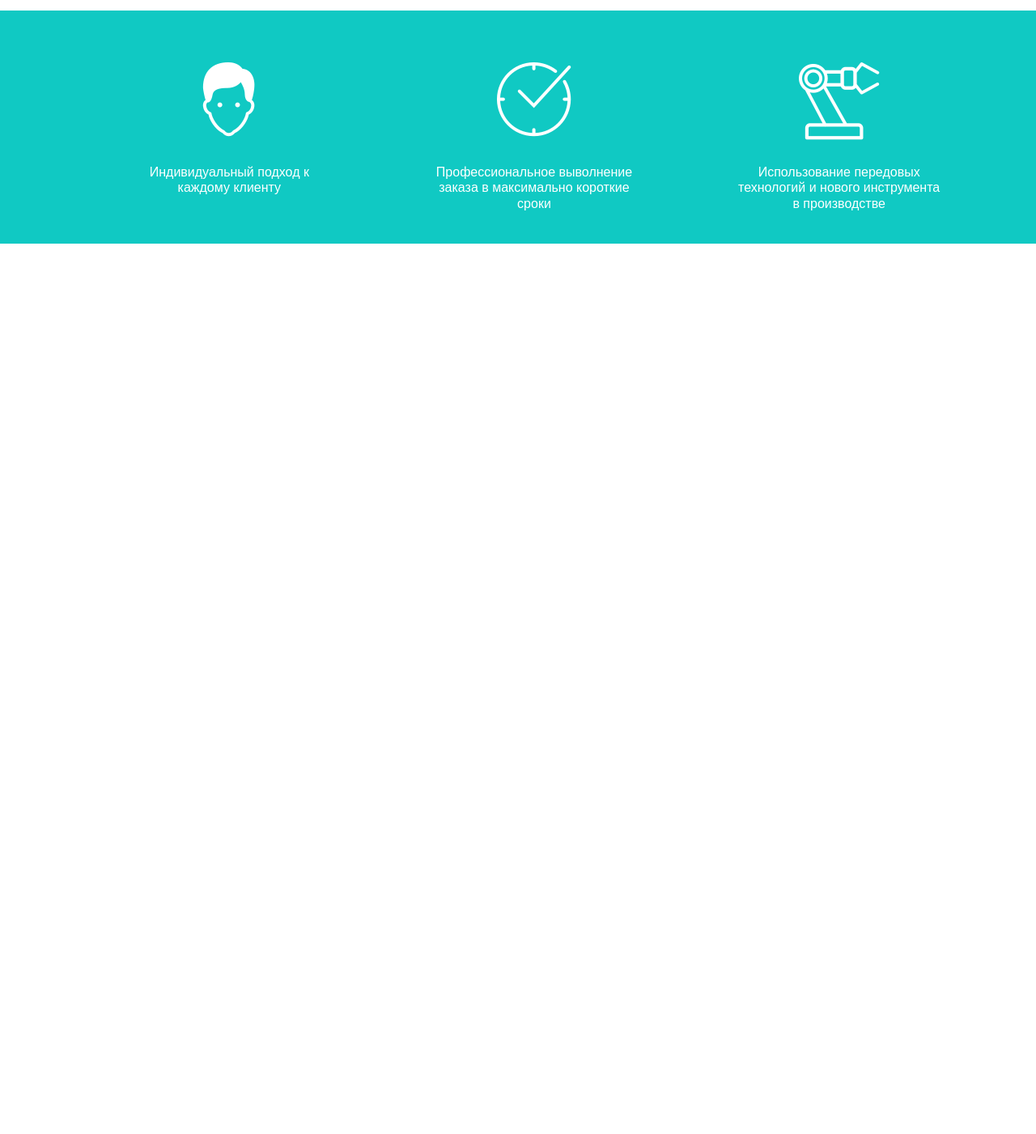
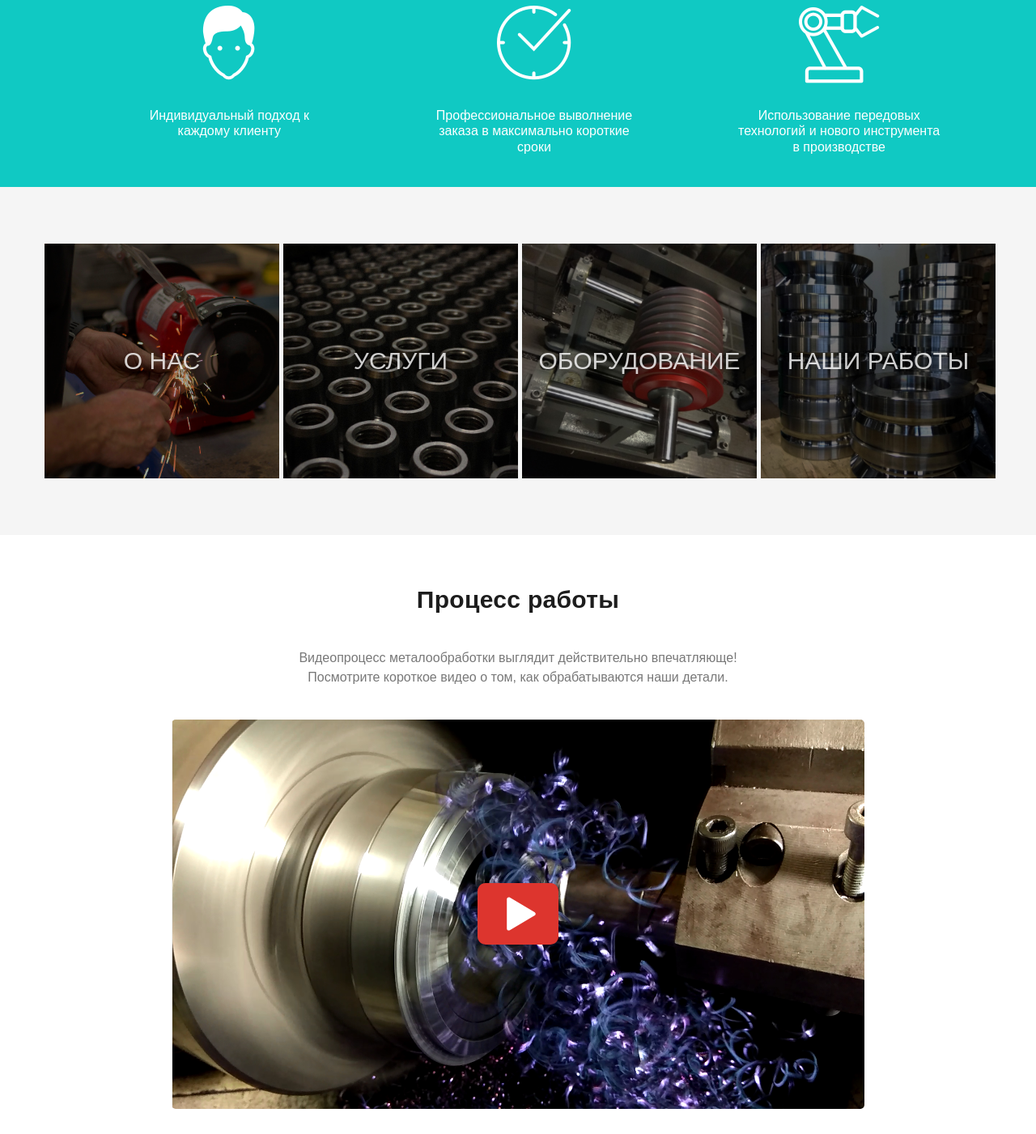
Before and after one commit to nastyarisa/stal_teh, a website: page pug/index.pug in a window 1280 px wide. Shown: the part 939-2340 px from the top of the page at 81% size. Before the commit the page ends 1240 px from the top, so only its background shows below. Drawn offline with nearby package versions, Linux system fonts and the light colour scheme; files that its build step writes are made by us from their sources; files whose address does not match are found by name; a web font is replaced by a local one.

Commit message:
sections and process-work

```diff
--- a/less/blocks/about.less
+++ b/less/blocks/about.less
@@ -1,11 +1,11 @@
 .about {
   padding-top: 50px;
-  padding-bottom: 110px;
+  padding-bottom: 90px;
 
 }
 
 .about__block {
-  max-width: 700px;
+  max-width: 1000px;
   margin-left: auto;
   margin-right: auto;
   display: flex;
@@ -14,6 +14,8 @@
 }
 
 .about__title {
+  margin: 0;
+  margin-bottom: 30px;
   font-size: 30px;
   line-height: 60px;
   text-transform: capitalize;
--- a/less/blocks/header.less
+++ b/less/blocks/header.less
@@ -1,6 +1,6 @@
 .header {
-  padding-top: 40px;
-  padding-bottom: 40px;
+  padding-top: 30px;
+  padding-bottom: 30px;
   background-color: @lightgray;
 }
 
--- /dev/null
+++ b/less/blocks/process.less
@@ -0,0 +1,59 @@
+.process {
+  padding-top: 50px;
+  padding-bottom: 90px;
+}
+
+.process__block {
+  max-width: 800px;
+  margin-left: auto;
+  margin-right: auto;
+  display: flex;
+  flex-direction: column;
+  align-items: center;
+}
+
+.process__title {
+  margin: 0;
+  margin-bottom: 30px;
+  font-size: 30px;
+  line-height: 60px;
+  letter-spacing: 0.01em;
+}
+
+.process__description {
+  font-size: 16px;
+  line-height: 24px;
+  text-align: center;
+  color: @gray;
+  font-weight: 500;
+  margin: 0;
+  margin-bottom: 40px;
+}
+
+.process__video-wrapper {
+  display: block;
+  position: relative;
+  width: 856px;
+  height: 481px;
+  z-index: 1;
+
+  &::after {
+    content: "";
+    position: absolute;
+    top: 50%;
+    left: 50%;
+    transform: translate(-50%,-50%);
+    display: block;
+    width: 150px;
+    height: 100px;
+    background-image: url('../img/play-icon.svg');
+    background-repeat: no-repeat;
+    background-size: contain;
+    background-position: center center;
+    z-index: 1000;
+  }
+}
+
+.work-process__video {
+  border-radius: 5px;
+}
--- /dev/null
+++ b/less/blocks/sections.less
@@ -0,0 +1,68 @@
+.sections {
+  background-color: #f5f5f5;
+}
+
+.sections__list {
+  display: grid;
+  grid-template-columns: repeat(auto-fill, minmax(280px, 1fr));
+  grid-template-rows: auto;
+  grid-auto-rows: 20px;
+  grid-column-gap: 10px;
+  grid-row-gap: 10px;
+  justify-content: center;
+
+  list-style: none;
+  margin: 0;
+  padding: 0;
+  padding-top: 70px;
+  padding-bottom: 70px;
+}
+
+.sections__item {
+  display: flex;
+  justify-content: center;
+  align-items: center;
+  width: 290px;
+  height: 290px;
+  background-repeat: no-repeat;
+  background-size: contain;
+  background-position: center center;
+  transition: 0.5s;
+
+  &:hover {
+    filter:  contrast(0.5) brightness(1);
+  }
+
+  &--about {
+    background-image: url('../img/sections_about.jpg');
+  }
+
+  &--eq {
+    background-image: url('../img/sections_eq.jpg');
+  }
+
+  &--services {
+    background-image: url('../img/sections_services.jpg');
+  }
+
+  &--works {
+    background-image: url('../img/sections_works.jpg');
+  }
+}
+
+.sections__item a {
+  display: flex;
+  justify-content: center;
+  align-items: center;
+  width: 100%;
+  height: 100%;
+  color: rgba(255,255,255,0.8);
+  text-shadow: 0 0 9px rgba(0,0,0,0.5);
+  font-size: 30px;
+  text-transform: uppercase;
+  transition: color 1s;
+
+  &:hover {
+    color: #fff;
+  }
+}
--- a/less/style.less
+++ b/less/style.less
@@ -6,3 +6,5 @@
 @import "blocks/promo.less";
 @import "blocks/about.less";
 @import "blocks/features.less";
+@import "blocks/sections.less";
+@import "blocks/process.less";
--- a/pug/index.pug
+++ b/pug/index.pug
@@ -11,3 +11,5 @@ html(lang="en")
     include modules/promo
     include modules/about_module
     include modules/features
+    include modules/sections
+    include modules/process
--- /dev/null
+++ b/pug/modules/process.pug
@@ -0,0 +1,7 @@
+.process
+  .wrapper
+    .process__block
+      h1.process__title Процесс работы
+      p.process__description Видеопроцесс металообработки выглядит действительно впечатляюще! <br> Посмотрите короткое видео о том, как обрабатываются наши детали.
+      .process__video-wrapper
+        img(src="./img/video.png").work-process__video
--- /dev/null
+++ b/pug/modules/sections.pug
@@ -0,0 +1,15 @@
+.sections
+  .wrapper
+    ul.sections__list
+      li.sections__item.sections__item--about
+        a(href="about.html").sections__link
+          span.sections__text О нас
+      li.sections__item.sections__item--services
+        a(href="services.html").sections__link
+          span.sections__text Услуги
+      li.sections__item.sections__item--eq
+        a(href="equipment.html").sections__link
+          span.sections__text Оборудование
+      li.sections__item.sections__item--works
+        a(href="works.html").sections__link
+          span.sections__text Наши работы
```
Also changed, not shown: contacts.html, css/style.css, img/play-icon.svg (added), img/sections_about.jpg (added), img/sections_eq.jpg (added), img/sections_services.jpg (added), img/sections_works.jpg (added), img/video.png (added), index.html.
